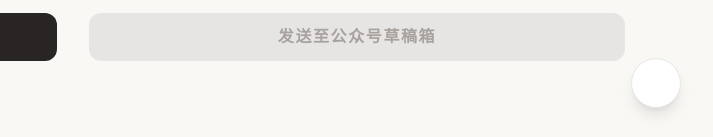
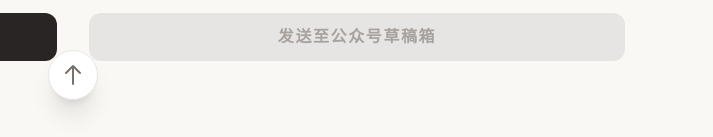
Before and after one commit to 520mhj/jiahao-WeChat-Publish, a website: page index.html in a window 1280 px wide. Shown: the part 660-797 px from the top of the page, 567-1280 px from the left. Drawn offline with nearby package versions, Linux system fonts and the light colour scheme.

Commit message:
Update index.html

```diff
--- a/index.html
+++ b/index.html
@@ -53,26 +53,30 @@
                     发送至公众号草稿箱
                 </button>
             </div>
-            <button onclick="window.scrollTo({top: 0, behavior: 'smooth'})"
-                class="fixed bottom-8 right-8 bg-white border border-stone-200 p-3 rounded-full shadow-lg hover:bg-stone-50 transition-all z-50 group"
-                title="返回顶部">
-                <svg xmlns="http://www.w3.org/2000/svg" class="h-6 w-6 text-stone-500 group-hover:text-stone-800" fill="none" viewBox="0 0 24 24" stroke="currentColor">
-                    <path stroke-linecap="round" stroke-linejoin="round" stroke-width="2" d="5 10l7-7m0 0l7 7m-7-7v18" />
-                </svg>
-            </button>
         </div>
     </div>
+
+    <button onclick="window.scrollTo({top: 0, behavior: 'smooth'})"
+        class="fixed bottom-10 left-1/2 -translate-x-1/2 bg-white border border-stone-200 p-3 rounded-full shadow-xl hover:bg-stone-50 transition-all z-50 flex items-center justify-center group"
+        title="返回顶部">
+    <svg xmlns="http://www.w3.org/2000/svg" class="h-6 w-6 text-stone-500 group-hover:text-stone-800" fill="none" viewBox="0 0 24 24" stroke="currentColor">
+        <path stroke-linecap="round" stroke-linejoin="round" stroke-width="2" d="M5 10l7-7m0 0l7 7m-7-7v18" />
+    </svg>
+    </button>
 
     <script>
         let currentHtml = "";
 
         async function handleConvert() {
             const fullText = document.getElementById('inputText').value;
+            console.log("读取到的全文:", fullText); // 调试点 1
             if(!fullText) return alert("内容不能为空");
 
             // 1. 提取并清洗标题 [自定义需求]
             const lines = fullText.split('\n');
             let firstLine = lines[0].trim();
+
+            console.log("trim():", firstLine); // 调试点 2
 
             // 去掉 Markdown 加粗符号 (** 或 __)
             let cleanTitle = firstLine.replace(/\*\*|__/g, '');
@@ -80,6 +84,8 @@
             // 去掉所有 Emoji 表情 (微信标题不支持)
             // 使用 Unicode 属性转义匹配各种表情符号
             cleanTitle = cleanTitle.replace(/[\u{1F600}-\u{1F64F}\u{1F300}-\u{1F5FF}\u{1F680}-\u{1F6FF}\u{1F1E6}-\u{1F1FF}\u{2600}-\u{26FF}\u{2700}-\u{27BF}\u{1F900}-\u{1F9FF}\u{1F018}-\u{1F093}\u{1F191}-\u{1F251}\u{1F300}-\u{1F5FF}\u{1F600}-\u{1F64F}\u{1F680}-\u{1F6FF}\u{1F900}-\u{1F9FF}\u{231A}-\u{231B}\u{2328}\u{23CF}\u{23E9}-\u{23F3}\u{23F8}-\u{23FA}\u{24C2}\u{25AA}-\u{25AB}\u{25B6}\u{25C0}\u{25FB}-\u{25FE}\u{2600}-\u{2604}\u{260E}\u{2611}\u{2614}-\u{2615}\u{2618}\u{261D}\u{2620}\u{2622}-\u{2623}\u{2626}\u{262A}\u{262E}-\u{262F}\u{2638}-\u{263A}\u{2640}\u{2642}\u{2648}-\u{2653}\u{2660}\u{2663}\u{2665}-\u{2666}\u{2668}\u{267B}\u{267F}\u{2692}-\u{2697}\u{2699}\u{269B}-\u{269C}\u{26A0}-\u{26A1}\u{26AA}-\u{26AB}\u{26B0}-\u{26B1}\u{26BD}-\u{26BE}\u{26C4}-\u{26C5}\u{26C8}\u{26CE}-\u{26CF}\u{26D1}\u{26D3}-\u{26D4}\u{26E9}-\u{26EA}\u{26F0}-\u{26F5}\u{26F7}-\u{26FA}\u{2702}\u{2705}\u{2708}-\u{270D}\u{270F}\u{2712}\u{2714}\u{2716}\u{271D}\u{2721}\u{2728}\u{2733}-\u{2734}\u{2744}\u{2747}\u{274C}\u{274E}\u{2753}-\u{2755}\u{2757}\u{2763}-\u{2764}\u{2795}-\u{2797}\u{27A1}\u{27B0}\u{27BF}\u{2934}-\u{2935}\u{2B05}-\u{2B07}\u{2B1B}-\u{2B1C}\u{2B50}\u{2B55}\u{3030}\u{303D}\u{3297}\u{3299}]/gu, '');
+
+            console.log("清洗后的标题:", cleanTitle); // 调试点 4
 
             // 填充到标题输入框
             document.getElementById('articleTitle').value = cleanTitle.trim();
```
